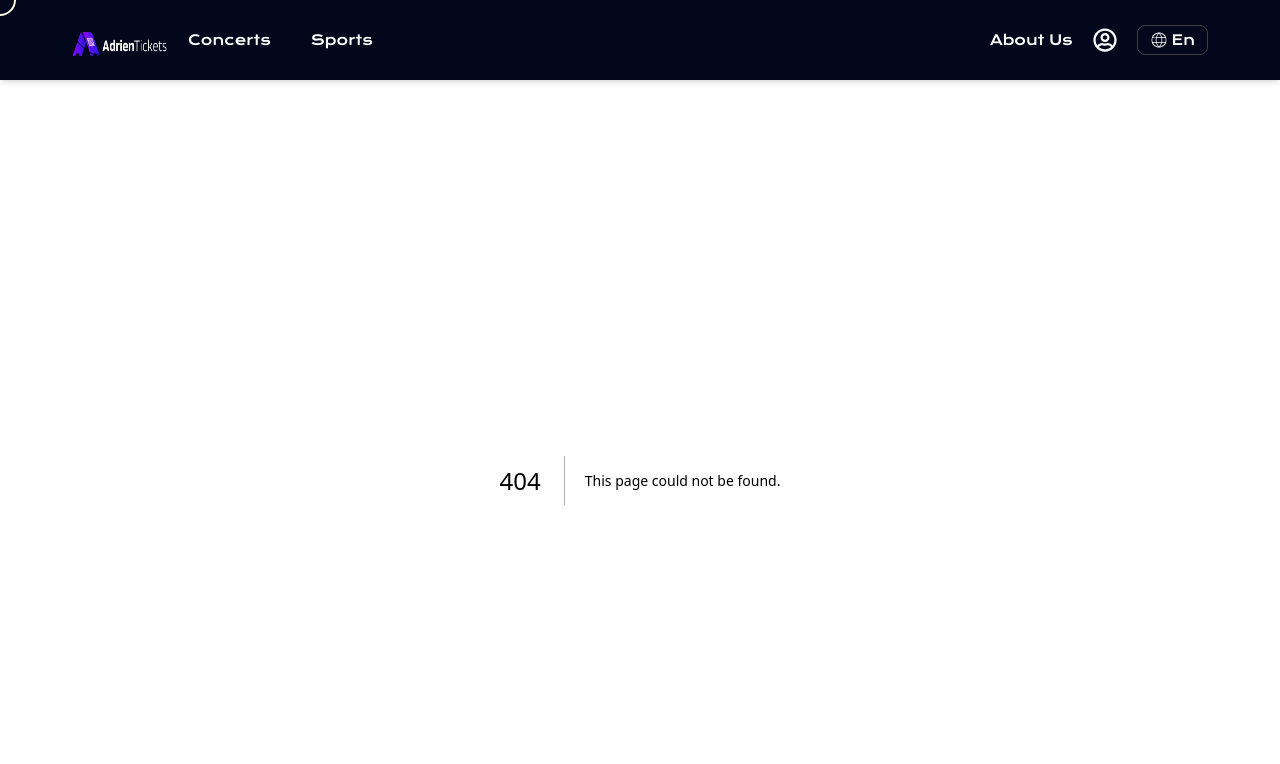
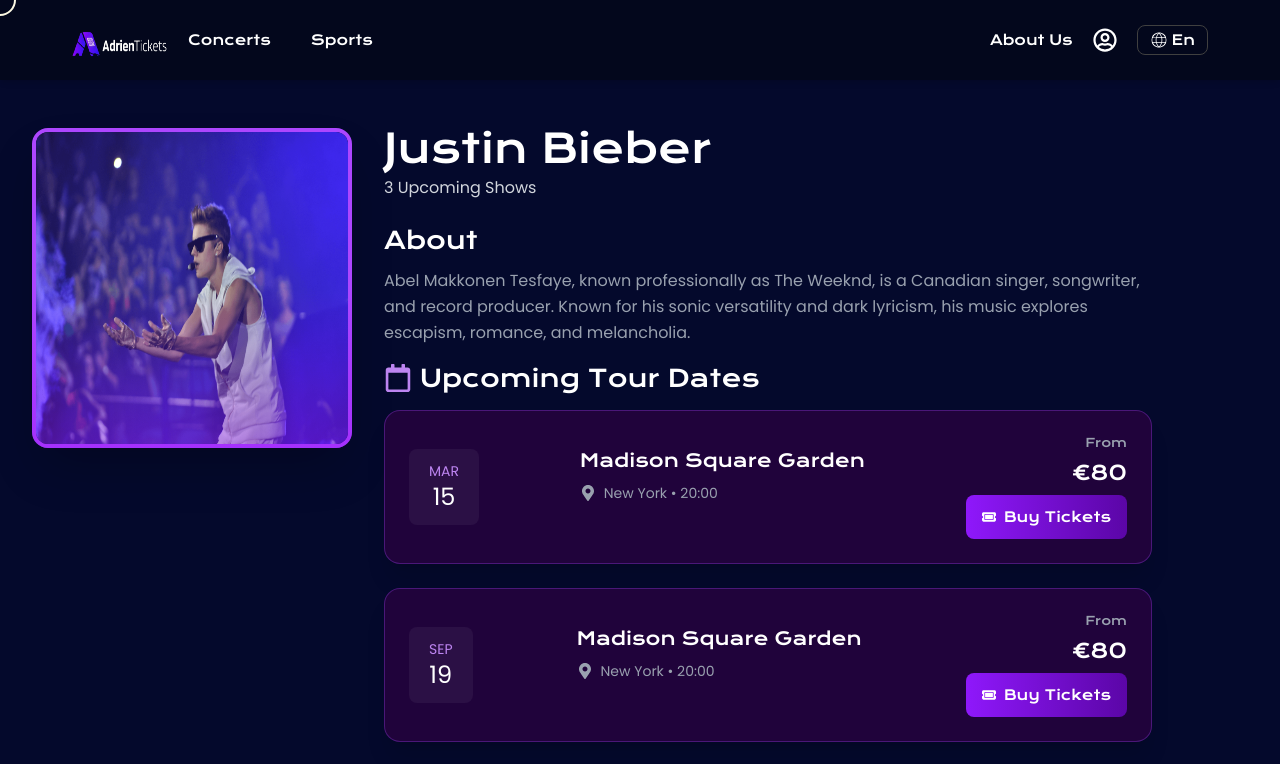
Before and after one commit to sparktechagency/ticket-booking-website, a Next.js app: page /artist-details/1 in a window 1280 px wide. Before the commit this address had no page. Shown: the top 764 px of the page. Built offline with nearby package versions, Linux system fonts and the light colour scheme.

Commit message:
Added Artist Details Page

```diff
--- /dev/null
+++ b/src/app/artist-details/[id]/page.jsx
@@ -0,0 +1,185 @@
+"use client";
+
+import React from "react";
+import { motion } from "framer-motion";
+import { FaRegCalendar, FaMapMarkerAlt } from "react-icons/fa";
+import { FaTicket } from "react-icons/fa6";
+import Image from "next/image";
+import { Poppins } from "next/font/google";
+import { ConcertImages } from "../../../../public/Images/AllImages";
+
+const poppins = Poppins({
+  weight: ["400", "500", "600"],
+  subsets: ["latin"],
+});
+
+export default function ArtistDetails() {
+  const tourDates = [
+    {
+      month: "MAR",
+      date: 15,
+      venue: "Madison Square Garden",
+      location: "New York",
+      time: "20:00",
+      price: "€80",
+    },
+    {
+      month: "SEP",
+      date: 19,
+      venue: "Madison Square Garden",
+      location: "New York",
+      time: "20:00",
+      price: "€80",
+    },
+    {
+      month: "DEC",
+      date: 31,
+      venue: "Madison Square Garden",
+      location: "New York",
+      time: "20:00",
+      price: "€80",
+    },
+  ];
+
+  return (
+    <>
+      <div className="min-h-screen bg-[#04092C] text-white">
+        <div className="max-w-7xl mx-auto px-4 sm:px-6 lg:px-8 py-12">
+          {/* Header Section */}
+          <motion.div
+            initial={{ opacity: 0, y: -50 }}
+            animate={{ opacity: 1, y: 0 }}
+            transition={{ duration: 0.8 }}
+            className="flex flex-col md:flex-row items-start gap-8 mb-16"
+          >
+            <div className="relative">
+              <motion.div
+                whileHover={{ scale: 1.05 }}
+                className="w-48 h-48 sm:w-64 sm:h-64 md:w-80 md:h-80 rounded-2xl overflow-hidden shadow-2xl border-4 border-purple-500"
+              >
+                <Image
+                  src={ConcertImages.JustinBeiber2}
+                  alt="Justin Bieber"
+                  width={350}
+                  height={350}
+                  className="w-full h-full object-fit"
+                />
+              </motion.div>
+              <div className="absolute inset-0 rounded-2xl bg-gradient-to-t from-purple-600 via-transparent to-transparent opacity-40" />
+            </div>
+            <div>
+              <div className="flex-1">
+                <motion.h1
+                  initial={{ opacity: 0, x: -30 }}
+                  animate={{ opacity: 1, x: 0 }}
+                  transition={{ delay: 0.3, duration: 0.8 }}
+                  className="text-4xl sm:text-5xl md:text-[40px] mb-2"
+                >
+                  Justin Bieber
+                </motion.h1>
+                <motion.p
+                  initial={{ opacity: 0 }}
+                  animate={{ opacity: 1 }}
+                  transition={{ delay: 0.5 }}
+                  className={`${poppins.className} text-lg sm:text-base text-[#D1D5DC] mb-6`}
+                >
+                  3 Upcoming Shows
+                </motion.p>
+
+                <motion.div
+                  initial={{ opacity: 0, y: 20 }}
+                  animate={{ opacity: 1, y: 0 }}
+                  transition={{ delay: 0.7, duration: 0.8 }}
+                  className="mb-4"
+                >
+                  <h2 className="sm:text-2xl mb-3 flex items-center gap-3">
+                    About
+                  </h2>
+                  <p
+                    className={`${poppins.className} text-[#99A1AF] leading-relaxed max-w-3xl`}
+                  >
+                    Abel Makkonen Tesfaye, known professionally as The Weeknd,
+                    is a Canadian singer, songwriter, and record producer. Known
+                    for his sonic versatility and dark lyricism, his music
+                    explores escapism, romance, and melancholia.
+                  </p>
+                </motion.div>
+              </div>
+
+              {/* Upcoming Tour Dates Section */}
+              <motion.div
+                initial={{ opacity: 0, y: 50 }}
+                animate={{ opacity: 1, y: 0 }}
+                transition={{ duration: 0.8, delay: 0.4 }}
+              >
+                <h2 className="text-3xl sm:text-2xl mb-4 flex items-center gap-2">
+                  <FaRegCalendar className="text-[#BD85F1]" size={28} />
+                  Upcoming Tour Dates
+                </h2>
+
+                <div className="grid grid-cols-1 md:grid-cols-2 lg:grid-cols-1 gap-6">
+                  {tourDates.map((show, index) => (
+                    <motion.div
+                      key={index}
+                      initial={{ opacity: 0, y: 30 }}
+                      animate={{ opacity: 1, y: 0 }}
+                      transition={{ delay: 0.2 * index, duration: 0.6 }}
+                      whileHover={{ y: -8, scale: 1.03 }}
+                      className="bg-[#20033b] backdrop-blur-lg rounded-2xl border border-purple-500/30 overflow-hidden shadow-xl"
+                    >
+                      <div className="flex items-center justify-between p-6">
+                        <div className="bg-[#2b1045] text-white px-5 py-3 rounded-lg text-lg text-center">
+                          <p
+                            className={`${poppins.className} text-[#BD85F1] text-sm`}
+                          >
+                            {" "}
+                            {show.month}
+                          </p>
+                          <p
+                            className={`${poppins.className} text-white text-2xl`}
+                          >
+                            {" "}
+                            {show.date}
+                          </p>
+                        </div>
+
+                        <div>
+                          <h3 className="text-lg mb-2">{show.venue}</h3>
+
+                          <div className="flex items-center gap-2 text-gray-300 mb-6">
+                            <FaMapMarkerAlt
+                              size={16}
+                              className="text-[#99A1AF]"
+                            />
+                            <span
+                              className={`${poppins.className} text-sm text-[#99A1AF]`}
+                            >
+                              {show.location} • {show.time}
+                            </span>
+                          </div>
+                        </div>
+
+                        <div className="flex items-end flex-col gap-2">
+                          <p className="text-xs text-[#99A1AF]">From</p>
+                          <div className="text-xl text-white">{show.price}</div>
+                          <motion.button
+                            whileHover={{ scale: 1.05 }}
+                            whileTap={{ scale: 0.95 }}
+                            className="w-full bg-linear-to-r from-[#8F18FB] to-[#5B06A7] hover:bg-purple-700 text-white text-sm py-3 px-4 rounded-lg transition-colors duration-300 flex items-center justify-center gap-2"
+                          >
+                            <FaTicket size={14} />
+                            Buy Tickets
+                          </motion.button>
+                        </div>
+                      </div>
+                    </motion.div>
+                  ))}
+                </div>
+              </motion.div>
+            </div>
+          </motion.div>
+        </div>
+      </div>
+    </>
+  );
+}
--- a/src/components/Shared/Navbar.jsx
+++ b/src/components/Shared/Navbar.jsx
@@ -1,24 +1,20 @@
 "use client";
 
-import React, { useEffect, useState } from "react";
+import React, { useState } from "react";
 import Image from "next/image";
 import Link from "next/link";
-import LanguageToggle from "../utils/LanguageToggle";
 import { motion, AnimatePresence } from "motion/react";
 import { RiDashboardHorizontalLine } from "react-icons/ri";
 import { FaRegUserCircle } from "react-icons/fa";
 import { HiMenu, HiX } from "react-icons/hi";
-import { LuHeart } from "react-icons/lu";
-import { TbRoad } from "react-icons/tb";
 import { FaRegMessage, FaHeadphones } from "react-icons/fa6";
 import { FiLogOut } from "react-icons/fi";
-import { GoArrowSwitch } from "react-icons/go";
 import { CgNotes } from "react-icons/cg";
 import { CiGlobe } from "react-icons/ci";
-
 import { usePathname } from "next/navigation";
-import { Button, Divider, Menu, MenuItem } from "@mui/material";
+import { Button, Divider } from "@mui/material";
 import useLogIn from "../libs/hooks/useLogIn";
+import { ArtistData } from "../../../public/Data/ArtistData";
 
 export default function Navbar() {
   const { user, logOut, loading } = useLogIn();
@@ -26,12 +22,20 @@
   const [isDropdownOpen, setIsDropdownOpen] = useState(false);
   const [isLanguageDropdownOpen, setIsLanguageDropdownOpen] = useState(false);
   const [selectedLanguage, setSelectedLanguage] = useState("en");
+  const [activeNavDropdown, setActiveNavDropdown] = useState(null);
+  const [mobileArtistDropdown, setMobileArtistDropdown] = useState(null);
 
   const pathname = usePathname();
 
-  console.log(user);
+  const getConcertArtists = () => {
+    return ArtistData.filter((artist) => {
+      return artist.active === true;
+    });
+  };
+
   const toggleMobileMenu = () => {
     setIsMobileMenuOpen(!isMobileMenuOpen);
+    setMobileArtistDropdown(null);
   };
 
   const handleDropdownOpen = () => {
@@ -68,8 +72,13 @@
   };
 
   const navLinks = [
-    { href: "/concerts", label: "Concerts" },
-    { href: "/sports", label: "Sports" },
+    {
+      href: "/artist-details",
+      label: "Concerts",
+      key: "concerts",
+      hasDropdown: true,
+    },
+    { href: "/sports", label: "Sports", key: "sports", hasDropdown: false },
   ];
 
   const languages = [
@@ -95,8 +104,17 @@
           {/* Desktop Navigation */}
           <div className="hidden md:flex items-center gap-3 lg:gap-6 xl:gap-10 text-xs lg:text-sm font-medium">
             {navLinks.map((link) => (
+              <div
+                key={link.href}
+                className="relative"
+                onMouseEnter={() =>
+                  link.hasDropdown && setActiveNavDropdown(link.key)
+                }
+                onMouseLeave={() =>
+                  link.hasDropdown && setActiveNavDropdown(null)
+                }
+              >
                 <Link
-                key={link.href}
                   href={link.href}
                   className={`text-white transition-colors ${
                     pathname === link.href
@@ -106,6 +124,37 @@
                 >
                   {link.label}
                 </Link>
+
+                {link.hasDropdown && (
+                  <AnimatePresence>
+                    {activeNavDropdown === link.key && (
+                      <motion.div
+                        className="absolute left-0 top-8 mt-2 w-48 bg-gray-50 rounded-md shadow-lg py-2 z-50 max-h-64 overflow-y-auto"
+                        variants={dropdownVariants}
+                        initial="hidden"
+                        animate="visible"
+                        exit="hidden"
+                      >
+                        {getConcertArtists(link.key).map((artist) => (
+                          <Link
+                            key={artist.id}
+                            href={`${link.href}/${artist.slug || artist.id}`}
+                            className="block px-4 py-2 text-sm text-[#191919] hover:bg-gray-200 transition-colors"
+                            onClick={() => setActiveNavDropdown(null)}
+                          >
+                            {artist.name}
+                          </Link>
+                        ))}
+                        {getConcertArtists().length === 0 && (
+                          <div className="px-4 py-2 text-sm text-gray-500">
+                            No artists available
+                          </div>
+                        )}
+                      </motion.div>
+                    )}
+                  </AnimatePresence>
+                )}
+              </div>
             ))}
           </div>
         </div>
@@ -115,22 +164,7 @@
           <Link className="text-white text-sm" href="/about-us">
             About Us
           </Link>
-          {/* <Link
-            href="/"
-            className="bg-linear-to-r from-[#04092C] to-[#6D1DB9] text-white text-sm px-2 lg:px-4 py-1 lg:py-2 rounded-full hover:bg-[#0d9488] transition-colors duration-300"
-          >
-            Join Now
-          </Link> */}
-          {/* {user ? (
 
-          ) : (
-            <Link
-              href="sign-in"
-              className="text-sm lg:text-base bg-[#00AEA8] text-white px-3 py-1 border rounded-lg transition-all duration-300 ease-in-out hover:bg-white hover:border hover:text-[#00AEA8] hover:font-medium"
-            >
-              Sign In
-            </Link>
-          )} */}
           {/* profile */}
           <div
             className="relative"
@@ -217,7 +251,6 @@
                       justifyContent: "flex-start",
                       fontStyle: "normal",
                       fontSize: "15px",
-
                       "&:hover": { backgroundColor: "#e5e7eb" },
                     }}
                     onClick={logOut}
@@ -229,6 +262,7 @@
               )}
             </AnimatePresence>
           </div>
+
           {/* language toggle */}
           <div
             className="relative"
@@ -291,10 +325,26 @@
         <div className="md:hidden bg-[#580e99] shadow-md">
           <div className="flex flex-col items-center font-medium py-2 space-y-2">
             {navLinks.map((link) => (
+              <div key={link.href} className="w-full">
+                {link.hasDropdown ? (
+                  <button
+                    onClick={() =>
+                      setMobileArtistDropdown(
+                        mobileArtistDropdown === link.key ? null : link.key
+                      )
+                    }
+                    className={`w-full text-center text-white text-sm transition-colors py-2 ${
+                      pathname === link.href
+                        ? "text-[#00AEA8] border-b-3 border-[#00AEA8]"
+                        : "hover:text-[#00AEA8]"
+                    }`}
+                  >
+                    {link.label}
+                  </button>
+                ) : (
                   <Link
-                key={link.href}
                     href={link.href}
-                className={`text-white text-sm transition-colors ${
+                    className={`block text-center text-white text-sm transition-colors py-2 ${
                       pathname === link.href
                         ? "text-[#00AEA8] border-b-3 border-[#00AEA8]"
                         : "hover:text-[#00AEA8]"
@@ -303,7 +353,31 @@
                   >
                     {link.label}
                   </Link>
+                )}
+
+                {/* Mobile artist dropdown - only for links with hasDropdown */}
+                {link.hasDropdown && mobileArtistDropdown === link.key && (
+                  <div className="bg-[#7f30ff] px-4 py-2">
+                    {getConcertArtists().map((artist) => (
+                      <Link
+                        key={artist.id}
+                        href={`${link.href}/${artist.slug || artist.id}`}
+                        className="block text-white text-xs py-1.5 hover:text-[#00AEA8]"
+                        onClick={toggleMobileMenu}
+                      >
+                        {artist.name}
+                      </Link>
                     ))}
+                    {getConcertArtists().length === 0 && (
+                      <div className="text-white text-xs py-1.5 text-center">
+                        No artists available
+                      </div>
+                    )}
+                  </div>
+                )}
+              </div>
+            ))}
+
             <div
               className="relative"
               onMouseEnter={handleLanguageDropdownOpen}
@@ -353,16 +427,6 @@
               </AnimatePresence>
             </div>
 
-            {/* {user ? (
-
-            ) : (
-              <Link
-                href="sign-in"
-                className="text-sm lg:text-base bg-[#00AEA8] text-white px-3 py-1 border rounded-lg transition-all duration-300 ease-in-out hover:bg-white hover:border hover:text-[#00AEA8] hover:font-medium"
-              >
-                Sign In
-              </Link>
-            )} */}
             <div className="relative">
               <FaRegUserCircle
                 className="text-2xl text-white cursor-pointer"
@@ -370,26 +434,17 @@
               />
               {isDropdownOpen && (
                 <div className="absolute top-8 left-3 transform -translate-x-1/2 w-54 bg-[#7f30ff] rounded-md shadow-lg py-2 z-50">
-                  {[
-                    {
-                      href: "/inbox",
-                      label: "Inbox",
-                      icon: <FaRegMessage />,
-                    },
-                  ].map((link) => (
                   <Link
-                      key={link.href}
-                      href={link.href}
+                    href="/inbox"
                     className={`flex items-center gap-2 px-4 py-1 text-xs text-white ${
-                        pathname === link.href
+                      pathname === "/inbox"
                         ? "bg-gray-100"
                         : "hover:bg-gray-200"
                     }`}
                     onClick={toggleMobileMenu}
                   >
-                      {link.icon} {link.label}
+                    <FaRegMessage /> Inbox
                   </Link>
-                  ))}
 
                   <Divider variant="middle" className="my-1" />
 
@@ -457,7 +512,7 @@
                       "&:hover": { backgroundColor: "#e5e7eb" },
                     }}
                     onClick={() => {
-                      handleLogOut();
+                      logOut();
                       toggleMobileMenu();
                     }}
                   >
```
Lines whose indentation alone changed are shown as unchanged.
